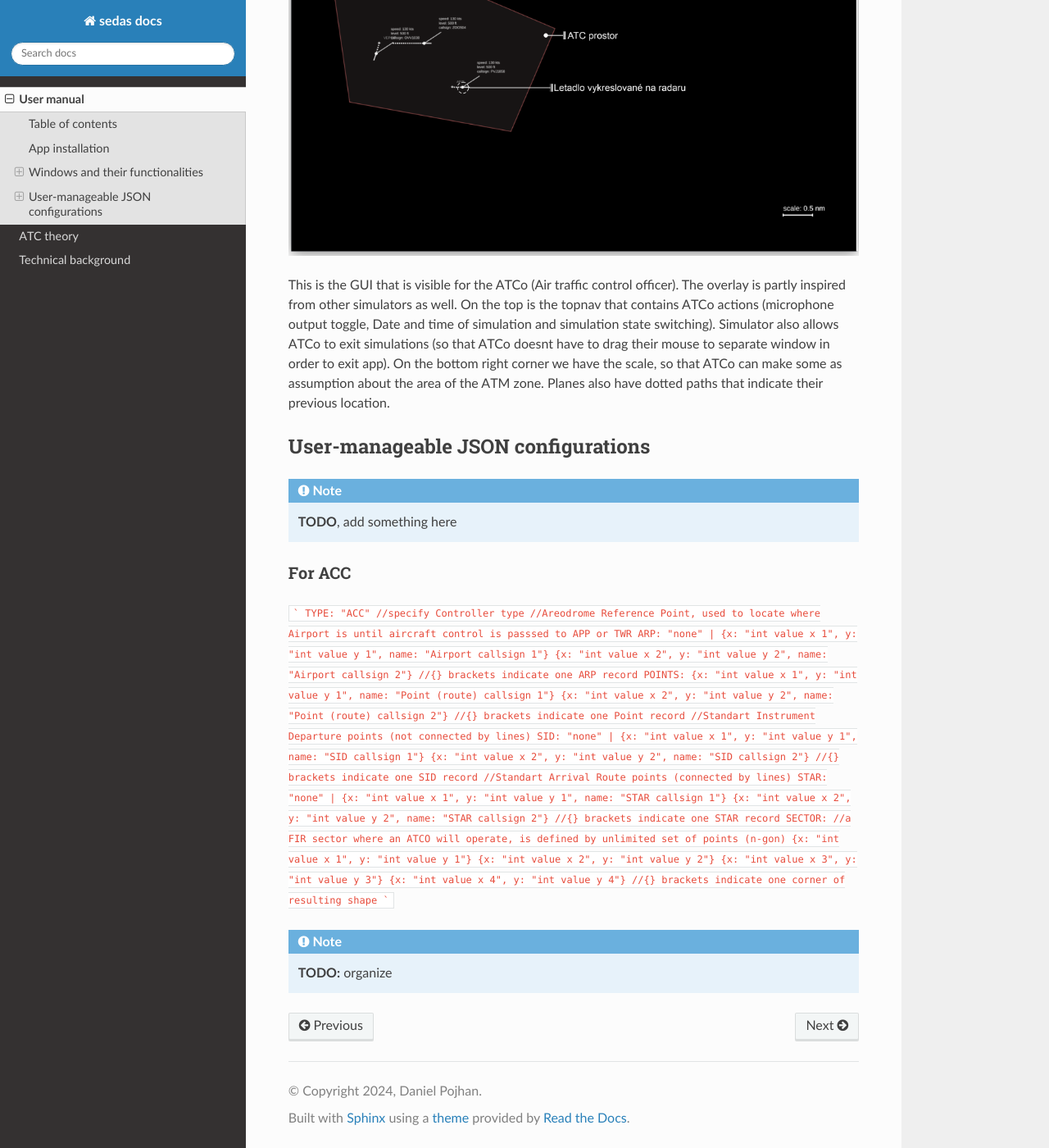
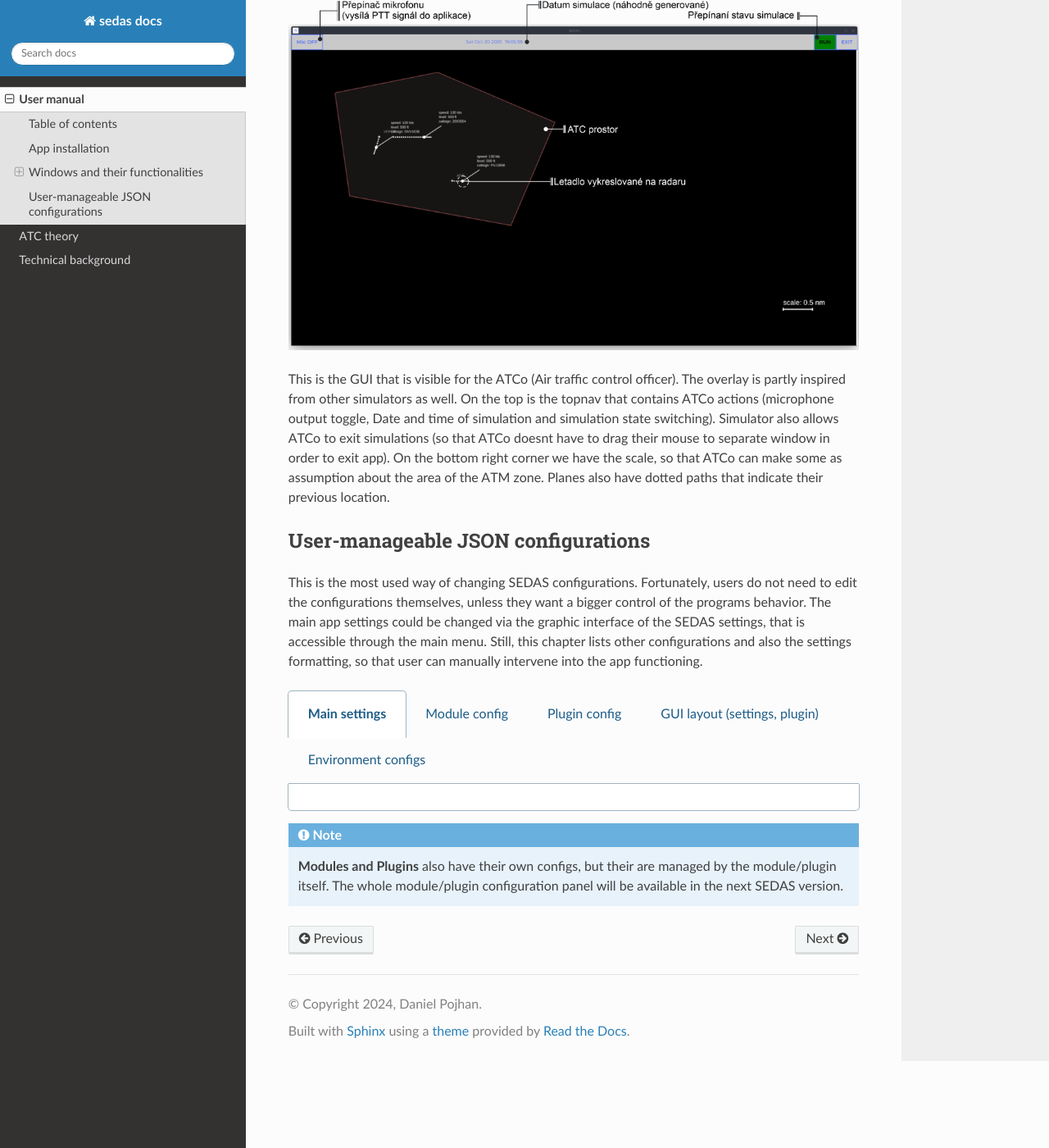
Before and after one commit to SEDAS-DevTeam/sedas-docs, a Sphinx documentation site: the page built from docs/en/source/user-manual.rst, in a window 1280 px wide and 1400 px high, scrolled down 8502 px. Shown: the whole window at 82% size. Built offline with Sphinx 7.4.7 and the Read the Docs theme 3.1.0, drawn with Linux system fonts in a browser that asks for light colours; pages that are not in the unit, such as notebooks, are missing from menus; some of the changed text lies outside the part shown.

Commit message:
added more to the user manual

````diff
--- a/docs/en/source/theory.rst
+++ b/docs/en/source/theory.rst
@@ -70,6 +70,7 @@ But be aware that this is going to take a time before we approach this goal.
       - `icao.int <https://www.icao.int/wacaf/documents/apirg/sg/2010/afi_opmet_mtf2/docs/wp08.pdf>`_
       - AFI OPMET database catalogue was used for assigning ICAO codes to airports in simulator
 
+#. :ref:`b_737_note`
 .. note::
     \* Currently, simulation calculates all the movement based on the values from B737-800 plane. This plane was chosen because it had open technical data and also because it was one of the most used commercial planes.
     In future, this is definitely going to change and the simulator will be supporting more planes to make simulation more diverse
--- a/docs/en/source/user-manual.rst
+++ b/docs/en/source/user-manual.rst
@@ -113,6 +113,12 @@ App installation
 
                         sudo sysctl -w kernel.apparmor_restrict_unprivileged_userns=0 # deactivates the restriction
                         sudo sysctl -w kernel.apparmor_restrict_unprivileged_userns=1 # activates the restriction
+
+                **Check any updates from submodules**
+
+                .. code-block:: shell
+
+                    invoke update # this will also check requirements.txt if any dependency is missing
 
 
                 **Compile C++, TS and node-addon-api files**
@@ -502,40 +508,50 @@ On the bottom right corner we have the scale, so that ATCo can make some as assu
 User-manageable JSON configurations
 ===================================
 
-.. note::
-    **TODO**, add something here
+This is the most used way of changing SEDAS configurations. Fortunately, users do not need to edit the configurations themselves, unless they want a bigger control of the programs behavior.
+The main app settings could be changed via the graphic interface of the SEDAS settings, that is accessible through the main menu. Still, this chapter lists other configurations and also the settings formatting, so that user can manually intervene into the app functioning.
 
-For ACC
------------------------
+.. tabs::
+    .. tab:: Main settings
 
-```
-TYPE: "ACC" //specify Controller type
-//Areodrome Reference Point, used to locate where Airport is until aircraft control is passsed to APP or TWR
-ARP: "none" |
-{x: "int value x 1", y: "int value y 1", name: "Airport callsign 1"}
-{x: "int value x 2", y: "int value y 2", name: "Airport callsign 2"}
-//{} brackets indicate one ARP record
-POINTS:
-{x: "int value x 1", y: "int value y 1", name: "Point (route) callsign 1"}
-{x: "int value x 2", y: "int value y 2", name: "Point (route) callsign 2"}
-//{} brackets indicate one Point record
-//Standart Instrument Departure points (not connected by lines)
-SID: "none" |
-{x: "int value x 1", y: "int value y 1", name: "SID callsign 1"}
-{x: "int value x 2", y: "int value y 2", name: "SID callsign 2"}
-//{} brackets indicate one SID record
-//Standart Arrival Route points (connected by lines)
-STAR: "none" |
-{x: "int value x 1", y: "int value y 1", name: "STAR callsign 1"}
-{x: "int value x 2", y: "int value y 2", name: "STAR callsign 2"}
-//{} brackets indicate one STAR record
-SECTOR: //a FIR sector where an ATCO will operate, is defined by unlimited set of points (n-gon)
-{x: "int value x 1", y: "int value y 1"}
-{x: "int value x 2", y: "int value y 2"}
-{x: "int value x 3", y: "int value y 3"}
-{x: "int value x 4", y: "int value y 4"}
-//{} brackets indicate one corner of resulting shape
-```
+    .. tab:: Module config
+
+    .. tab:: Plugin config
+
+    .. tab:: GUI layout (settings, plugin)
+
+    .. tab:: Environment configs
+
+        .. tabs::
+            .. tab:: Map config
+
+                .. note::
+                    By default, SEDAS ships some maps in the newly installed package. User can add its own package, but in order to do that,
+                    they need to manually get to the app resources and add the corresponding ``json`` file themselves. In the future, SEDAS will have an integrated module for app creation (**SEDAS-mapbuilder**).
+
+                **Installing map preset manually**
+
+                **Installing map preset with the help of SEDAS-mapbuilder**
+
+            .. tab:: Airline config
+
+                .. note::
+                    **Airline presets** are not yet implemented in the backend, by now, they do not serve a purpose.
+                    But this feature will be implemented next to the planned simulation algorithm and setup.
+
+            .. tab:: Command config
+
+                .. note::
+                    **Command presets** are not yet implemented in the backend, by now, they do not serve a purpose.
+                    But this feature will be implemented next to the planned simulation algorithm and setup.
+
+            .. tab:: Planes config
+
+                .. note::
+                    **Plane presets** are not yet implemented in the backend, by now, they do not serve a purpose.
+                    But this feature will be implemented next to the planned simulation algorithm and setup.
+                    By now, the whole simulation calculates the plane physics based on the B737-800 plane (see :doc:`theory` for more info).
 
 .. note::
-    **TODO:** organize
+    **Modules and Plugins** also have their own configs, but their are managed by the module/plugin itself.
+    The whole module/plugin configuration panel will be available in the next SEDAS version.
````
